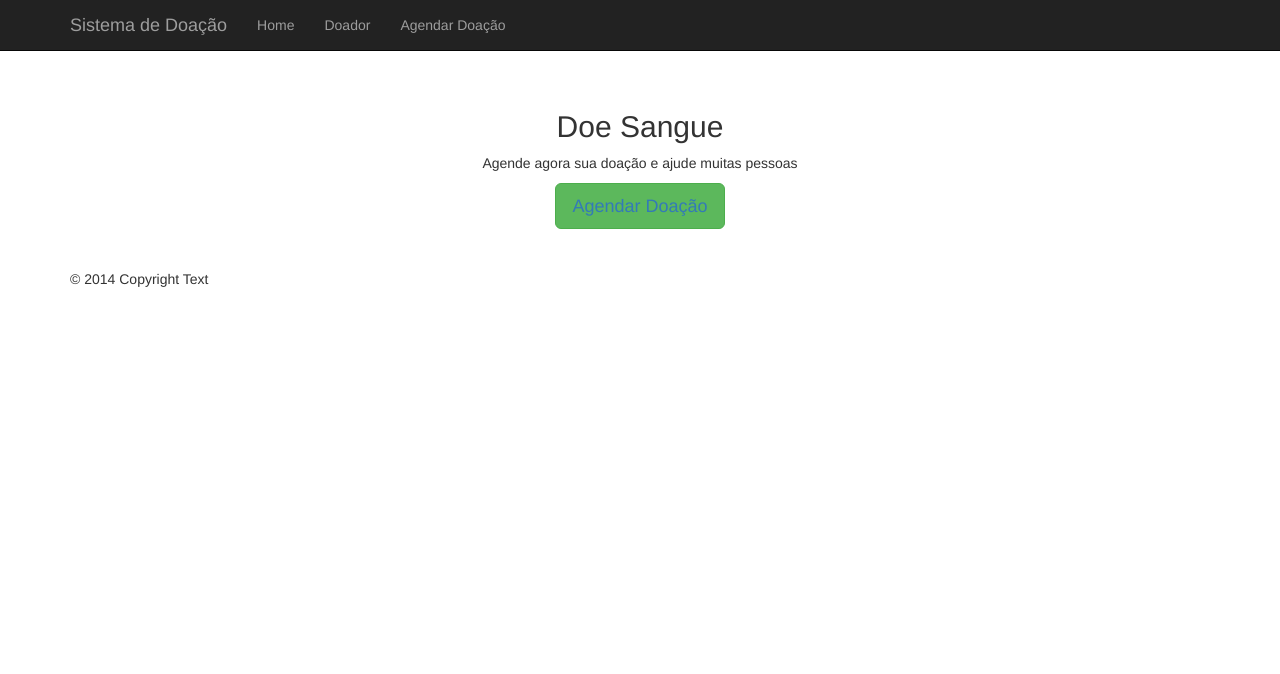
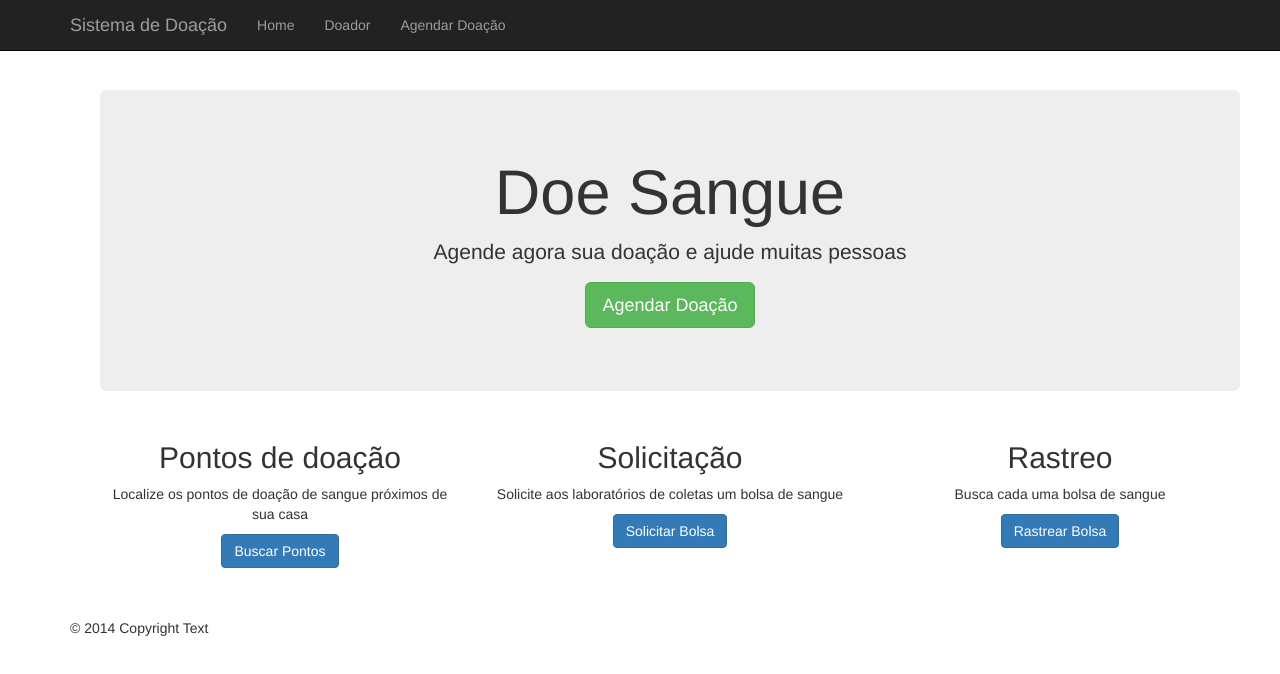
Before and after one commit to wteophilo/poc_front, a website: page app/index.html in a window 1280 px wide. Drawn offline with nearby package versions, Linux system fonts and the light colour scheme; some packages are replaced by stand-ins of ours.

Commit message:
Alteração de principal e build

```diff
--- a/app/view/home.html
+++ b/app/view/home.html
@@ -1,5 +1,28 @@
 <div  class="starter-template">
-  <h2>Doe Sangue</h2>
-  <p>Agende agora sua doação e ajude muitas pessoas</p>
-  <li ng-class="{active: activetab == '/agendar'}" class="btn btn-lg btn-success"><a href="#/agendar">Agendar Doação</a></li>
+  <div class = "container">
+    <div class = "jumbotron">
+      <h1>Doe Sangue</h1>
+      <p>Agende agora sua doação e ajude muitas pessoas</p>
+      <p>
+        <a ng-class="{active: activetab == '/agendar'}" class="btn btn-lg btn-success" role="button"href="#/agendar">Agendar Doação</a>
+      </p>
+    </div>
+  <div>
+  <div class="row">
+      <div class="col-lg-4">
+        <h2>Pontos de doação</h2>
+        <p>Localize os pontos de doação de sangue próximos de sua casa</p>
+        <p><a role="button" href="#" class="btn btn-primary">Buscar Pontos</a></p>
+      </div>
+      <div class="col-lg-4">
+        <h2>Solicitação</h2>
+        <p>Solicite aos laboratórios de coletas um bolsa de sangue</p>
+        <p><a role="button" href="#" class="btn btn-primary">Solicitar Bolsa</a></p>
+     </div>
+      <div class="col-lg-4">
+        <h2>Rastreo</h2>
+        <p>Busca cada uma bolsa de sangue</p>
+        <p><a role="button" href="#" class="btn btn-primary">Rastrear Bolsa</a></p>
+      </div>
+    </div>
 </div>
--- a/package.json
+++ b/package.json
@@ -10,7 +10,7 @@
 
   "scripts": {
     "build": "gulp",
-    "start": "node app.js"
+    "start": "gulp connect"
   },
 
   "dependencies": {
```
